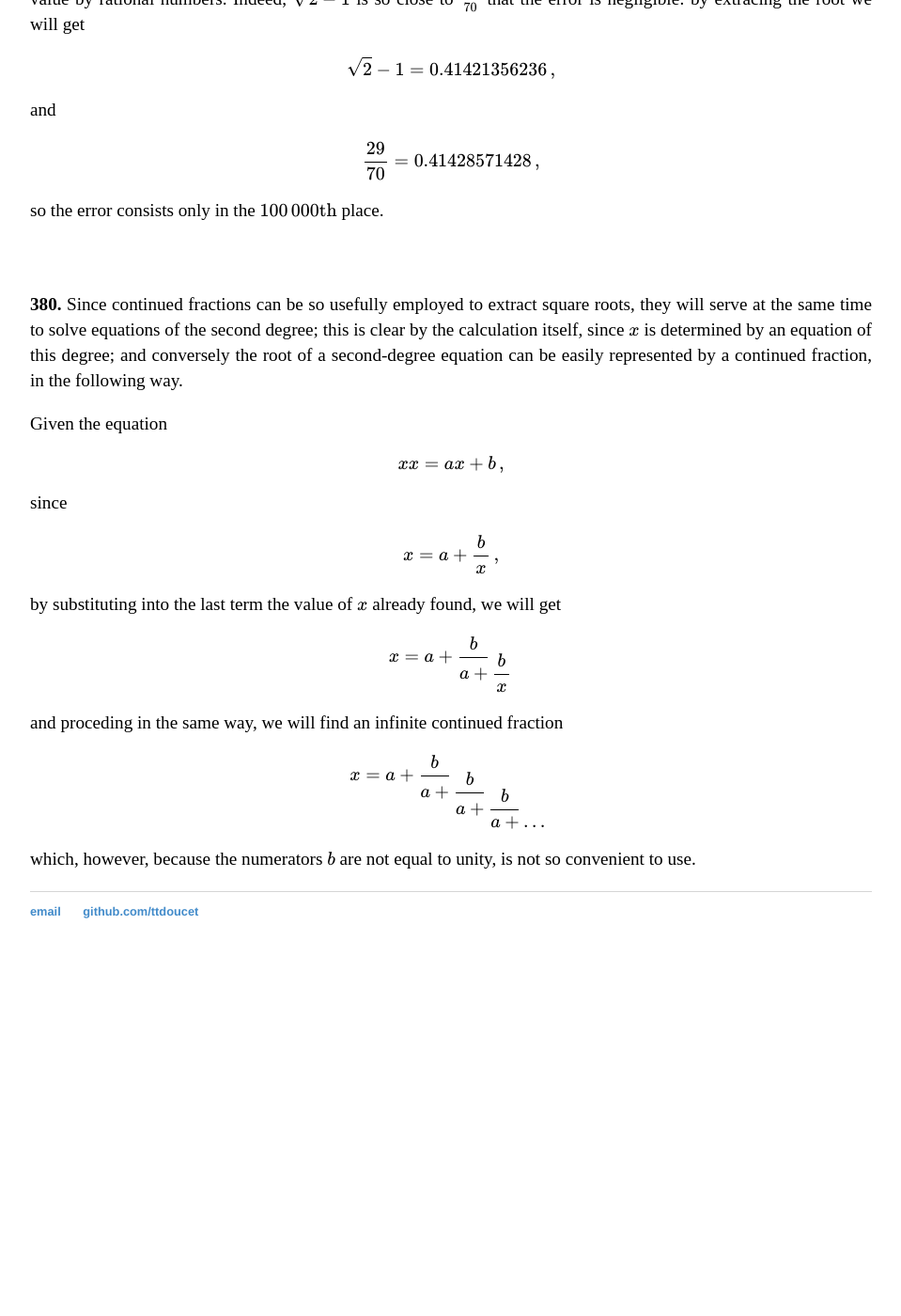
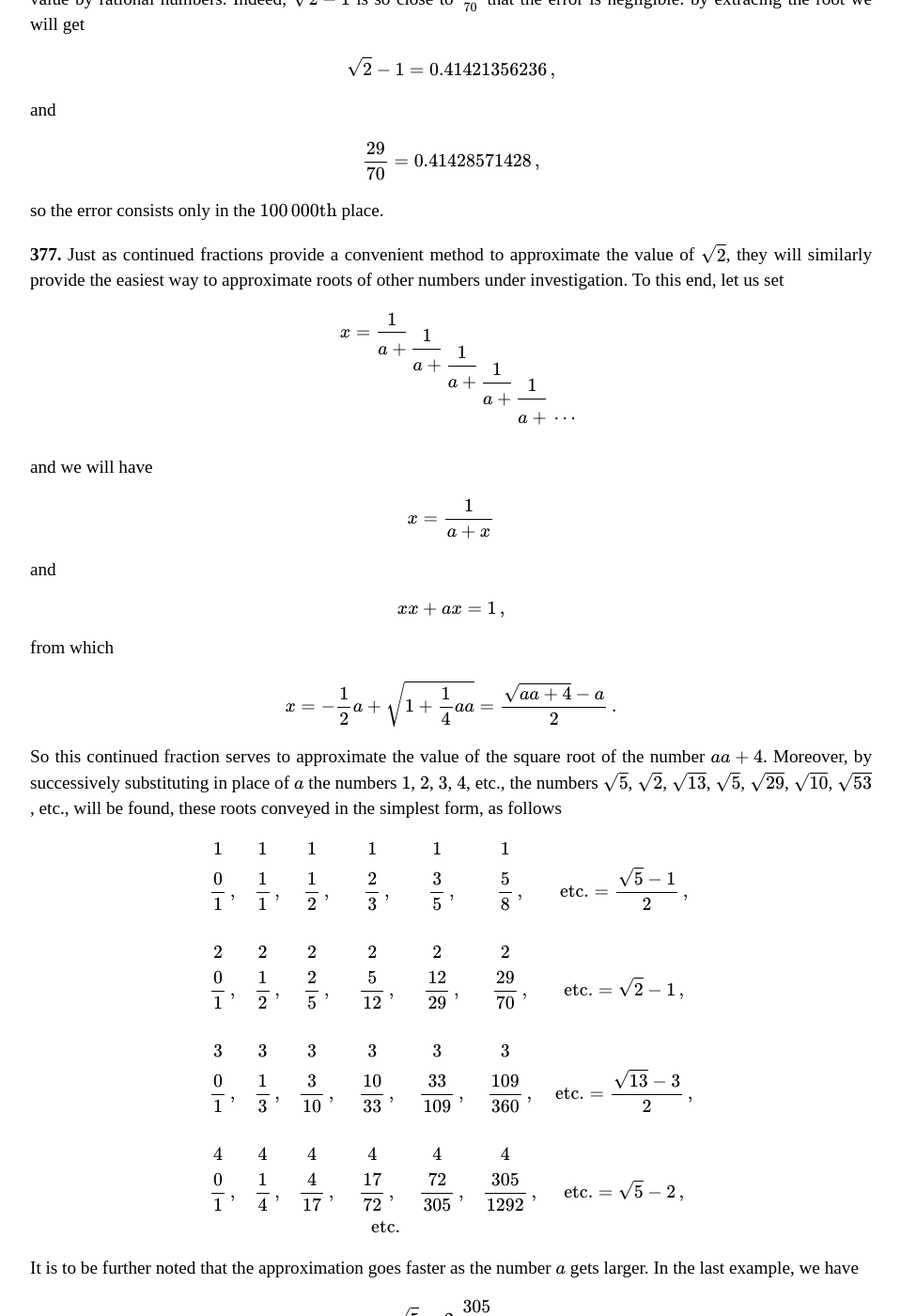
Before and after one commit to ttdoucet/ttdoucet.github.io, a Jekyll site: the page built from euler/e101-en.html, in a window 1280 px wide and 1400 px high, scrolled down 17906 px. Shown: the whole window at 94% size, without its empty margins (160-1119 px from the left). Built offline with Jekyll 4.4.1, drawn with Linux system fonts in a browser that asks for light colours; formulas are drawn with MathJax 3; before the commit the page ends 18945 px from its top, so only the background shows below that; some of the changed text lies outside the part shown.

Commit message:
Translated p.377 of e101.

```diff
--- a/euler/e101-en.html
+++ b/euler/e101-en.html
@@ -957,6 +957,102 @@ and
 
 so the error consists only in the \(100\,000\hbox{th}\) place.
 
+<p><esec>377.</esec>
+
+Just as continued fractions provide
+a convenient method to approximate
+the value of \(\sqrt 2\),
+they will similarly provide the easiest way to approximate roots
+of other numbers under investigation.
+To this end, let us set
+
+\begin{equation}
+x = {\cofrac 1 a {\cofrac 1 a {\cofrac 1 a {\cofrac 1 a {\cofrac 1 a \tailfrac}}}}}
+\end{equation}
+
+and we will have
+
+\begin{equation}
+x = {1\over a+x}
+\end{equation}
+
+and
+
+\begin{equation}
+xx + ax = 1 \,,
+\end{equation}
+
+from which
+
+\begin{equation}
+x = -{1\over 2}a + \sqrt{1+{1\over 4}aa} = {\sqrt{aa+4}-a\over 2} \,.
+\end{equation}
+
+So this continued fraction serves to approximate the value of the
+square root of the number \(aa+4\).
+
+Moreover,
+by successively substituting in place of \(a\)
+the numbers \(1\), \(2\), \(3\), \(4\), etc.,
+the numbers
+\(\sqrt 5\), \(\sqrt 2\), \(\sqrt{13}\), \(\sqrt 5\),
+\(\sqrt{29}\), \(\sqrt{10}\), \(\sqrt{53}\), etc.,
+will be found, these roots conveyed in the simplest
+form, as follows
+
+\begin{array}{cccccc}
+1\phantom{\,,} & 1\phantom{\,,} & 1\phantom{\,,} & 1\phantom{\,,} & 1\phantom{\,,} & 1\phantom{\,,} \\
+\displaystyle{0\over 1}\,,
+& \displaystyle{1\over 1}\,,
+& \displaystyle{1\over 2}\,,
+& \displaystyle{2\over 3}\,,
+& \displaystyle{3\over 5}\,,
+& \displaystyle{5\over 8}\,,
+& \hbox{etc.}
+= \displaystyle{\sqrt 5 - 1\over 2} \,, \\
+\\
+2\phantom{\,,} & 2\phantom{\,,} & 2\phantom{\,,} & 2\phantom{\,,} & 2\phantom{\,,} & 2\phantom{\,,} \\
+\displaystyle{0\over 1}\,,
+& \displaystyle{1\over 2}\,,
+& \displaystyle{2\over 5}\,,
+& \displaystyle{5\over 12}\,,
+& \displaystyle{12\over 29}\,,
+& \displaystyle{29\over 70}\,,
+& \hbox{etc.}
+= \displaystyle{\sqrt 2 - 1} \,, \\
+\\
+3\phantom{\,,} & 3\phantom{\,,} & 3\phantom{\,,} & 3\phantom{\,,} & 3\phantom{\,,} & 3\phantom{\,,} \\
+\displaystyle{0\over 1}\,,
+& \displaystyle{1\over 3}\,,
+& \displaystyle{3\over 10}\,,
+& \displaystyle{10\over 33}\,,
+& \displaystyle{33\over 109}\,,
+& \displaystyle{109\over 360}\,,
+& \hbox{etc.}
+= \displaystyle{\sqrt{13} - 3\over 2} \,, \\
+\\
+4\phantom{\,,} & 4\phantom{\,,} & 4\phantom{\,,} & 4\phantom{\,,} & 4\phantom{\,,} & 4\phantom{\,,} \\
+\displaystyle{0\over 1}\,,
+& \displaystyle{1\over 4}\,,
+& \displaystyle{4\over 17}\,,
+& \displaystyle{17\over 72}\,,
+& \displaystyle{72\over 305}\,,
+& \displaystyle{305\over 1292}\,,
+& \hbox{etc.}
+= \displaystyle{\sqrt 5 - 2} \,, \\
+&&&\quad\hbox{etc.}\\
+\end{array}
+
+It is to be further noted that the approximation
+goes faster as the number \(a\) gets larger.
+In the last example, we have
+
+\begin{equation}
+\sqrt 5 = 2 {305\over 1292}\,,
+\end{equation}
+
+where the error is less than \(1\over 1292\cdot 5473\), where
+\(5473\) is the denominator of the next fraction \({1292\over 5473}\).
 
 <br><br><br>
 
--- a/euler/e101.html
+++ b/euler/e101.html
@@ -924,8 +924,6 @@ modum ad valorem \(\sqrt 2\) appropinquandi, ita indidem facillima via aperitur
 ad radices aliorum numerorum proxime investigandas. Ponamus hunc in finem
 
 \begin{equation}
-
-
 x = {\cofrac 1 a {\cofrac 1 a {\cofrac 1 a {\cofrac 1 a {\cofrac 1 a \tailfrac}}}}}
 \end{equation}
 
```
